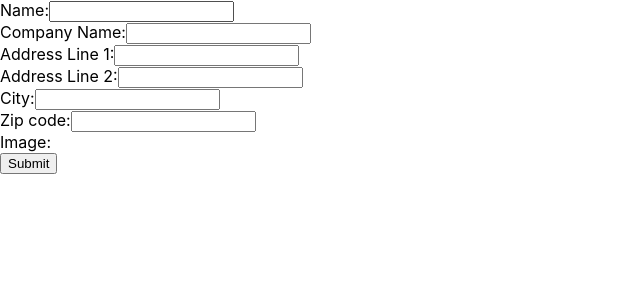
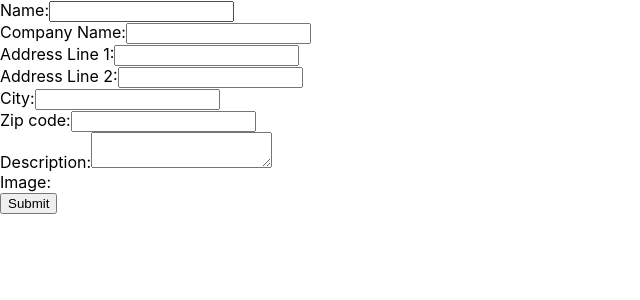
Before and after one commit to Arol15/dreamteamJS_hfh, a React (Create React App) app: page /donate in a window 1280 px wide. Shown: the top 300 px of the page, without its empty margins (0-640 px from the left). Built offline with nearby package versions, Linux system fonts and the light colour scheme.

Commit message:
add description to the form

```diff
--- a/src/pages/DonatePage.js
+++ b/src/pages/DonatePage.js
@@ -7,6 +7,7 @@ export default function DonatePage() {
     address_2: "",
     city: "",
     zip: "",
+    description: "",
     file: null,
   });
 
@@ -28,6 +29,15 @@ export default function DonatePage() {
     // Object.entries(formData).forEach(([key, value]) => {
     //   data.append(key, value);
     // });
+
+    //setFormData({
+    //   name: "",
+    //   address_1: "",
+    //   address_2: "",
+    //   city: "",
+    //   zip: "",
+    //   file: null,
+    // })
   }
 
   return (
@@ -99,6 +109,17 @@ export default function DonatePage() {
         />
       </div>
       <div>
+        <label htmlFor="description">Description:</label>
+        <textarea
+          type="text"
+          id="description"
+          name="description"
+          value={formData.description}
+          onChange={handleInputChange}
+          required
+        />
+      </div>
+      <div>
         <label htmlFor="image">Image:</label>
         {/* <input
             type="file"
```
